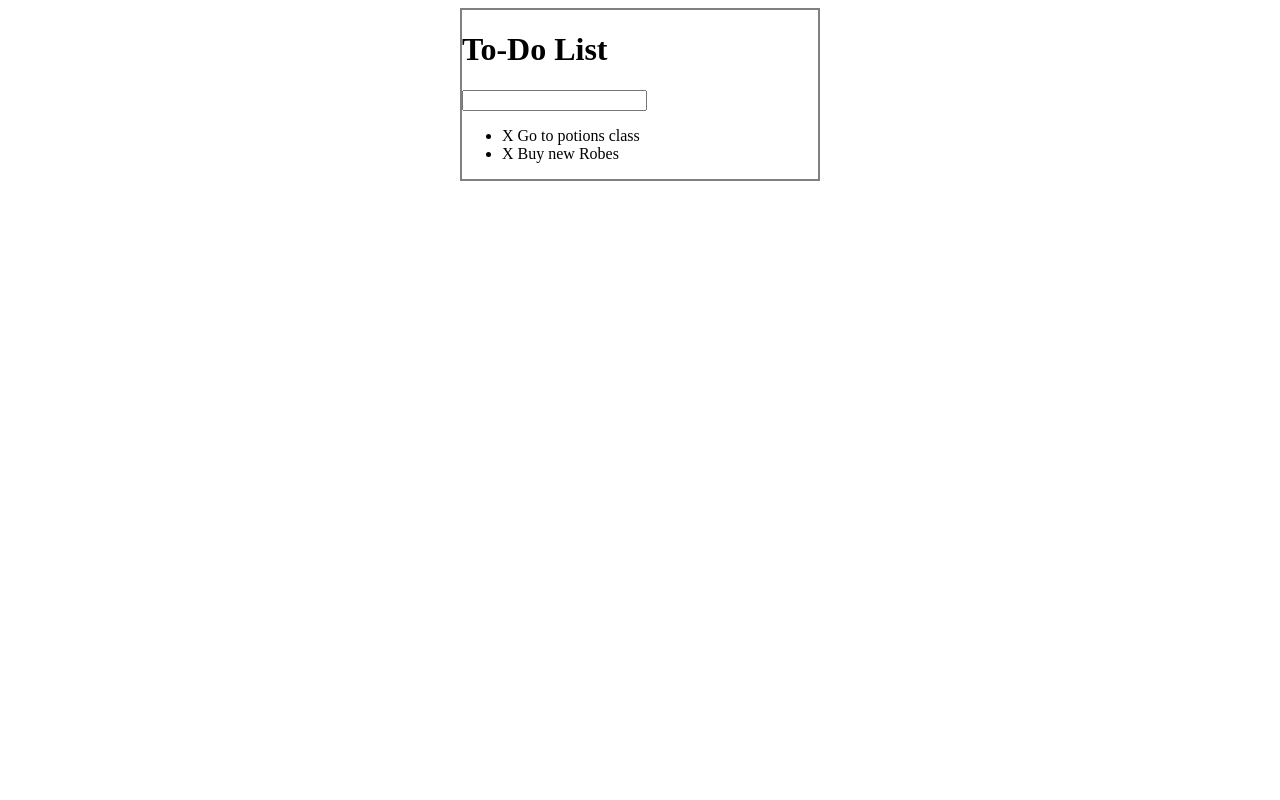
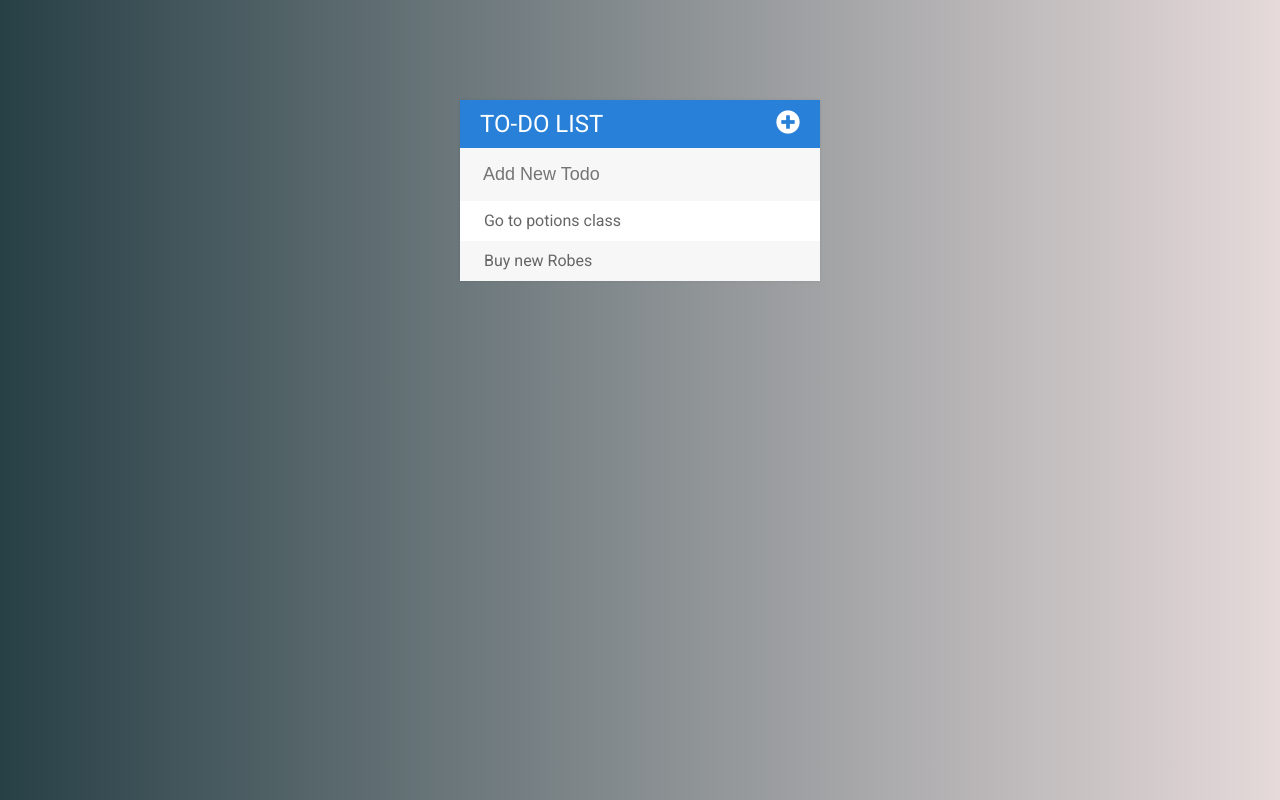
Before and after one commit to KeithBender/TodoList, a plain HTML site: page index.html in a window 1280 px wide. Drawn offline with Linux system fonts and the light colour scheme.

Commit message:
finished todo list

```diff
--- a/assets/css/todos.css
+++ b/assets/css/todos.css
@@ -1,14 +1,86 @@
 * {
     box-sizing: border-box;
+    margin: 0;
+    padding: 0;
 }
 
-#container {
-    border: 2px solid grey;
-    width: 360px;
-    margin: 0 auto;
+body {
+    font-family: 'Roboto', sans-serif;
+    background: #E6DADA;
+    /* fallback for old browsers */
+    background: -webkit-linear-gradient(to right, #274046, #E6DADA);
+    /* Chrome 10-25, Safari 5.1-6 */
+    background: linear-gradient(to right, #274046, #E6DADA);
+    /* W3C, IE 10+/ Edge, Firefox 16+, Chrome 26+, Opera 12+, Safari 7+ */
+
+}
+
+h1 {
+    text-transform: uppercase;
+    background: #2980d9;
+    color: white;
+    padding: 10px 20px;
+    font-size: 24px;
+    font-weight: normal;
+    display: flex;
+    justify-content: space-between;
+}
+
+ul {
+    list-style: none;
+}
+
+li {
+    background: #fff;
+    height: 40px;
+    line-height: 40px;
+    color: #666;
+}
+
+li:nth-child(2n) {
+    background: #f7f7f7;
+}
+
+li:hover span {
+    width: 40px;
+    opacity: 1.0;
+}
+
+input {
+    font-size: 18px;
+    background: #f7f7f7;
+    width: 100%;
+    padding: 13px 13px 13px 20px;
+    color: #2980d9;
+    border: 3px solid rgba(0, 0, 0, 0);
+}
+
+input:focus {
+    background: #fff;
+    border: 3px solid #2980d9;
+    outline: none;
+}
+
+span {
+    background: #e74c3c;
+    height: 40px;
+    margin-right: 20px;
+    text-align: center;
+    color: white;
+    width: 0;
+    opacity: 0;
+    display: inline-block;
+    transition: 0.2s linear;
 }
 
 .completed {
     color: gray;
     text-decoration: line-through;
 }
+
+#container {
+    box-shadow: 0 0 3px rgba(0, 0, 0, 0.1);
+    width: 360px;
+    margin: 100px auto;
+    background: #f7f7f7;
+}
--- a/assets/js/todos.js
+++ b/assets/js/todos.js
@@ -1,12 +1,24 @@
 //Check Off Specific Todos By Clicking
-$("li").click(function () {
+$("ul").on("click", "li", function () {
     $(this).toggleClass("completed");
 });
 
 //Click on x to delete todo
-$("span").click(function(event){
-    $(this).parent().fadeOut(500, function(){
+$("ul").on("click", "span", function (event) {
+    $(this).parent().fadeOut(500, function () {
         $(this).remove();
     });
     event.stopPropagation();
 });
+
+$("input[type='text']").keypress(function (event) {
+    if (event.which === 13) {
+        var todoText = $(this).val();
+        $(this).val("");
+        $("ul").append("<li><span><i class='fa fa-trash-alt'></i></span> " + todoText + "</li>")
+    }
+});
+
+$(".fa-plus-circle").click(function(){
+    $("input[type='text']").fadeToggle();
+});
--- a/index.html
+++ b/index.html
@@ -1,23 +1,28 @@
 <!DOCTYPE html>
 <html>
+
 <head>
     <meta charset="utf-8" />
     <meta http-equiv="X-UA-Compatible" content="IE=edge">
     <title>Todo List</title>
     <meta name="viewport" content="width=device-width, initial-scale=1">
     <link rel="stylesheet" type="text/css" href="assets/css/todos.css">
+    <link rel="stylesheet" href="https://use.fontawesome.com/releases/v5.3.1/css/all.css">
+    <link href="https://fonts.googleapis.com/css?family=Roboto:400,500,700" rel="stylesheet">
     <script type="text/javascript" src="assets/js/lib/jquery-3.3.1.min.js"></script>
 </head>
+
 <body>
     <div id="container">
-        <h1>To-Do List</h1>
-        <input type="text">
+        <h1>To-Do List <i class="fa fa-plus-circle"></i></h1>
+        <input type="text" placeholder="Add New Todo">
 
         <ul>
-            <li> <span>X</span> Go to potions class</li>
-            <li> <span>X</span> Buy new Robes</li>
+            <li> <span><i class="fa fa-trash-alt"></i></span> Go to potions class</li>
+            <li> <span><i class="fa fa-trash-alt"></i></span> Buy new Robes</li>
         </ul>
     </div>
     <script type="text/javascript" src="assets/js/todos.js"></script>
 </body>
+
 </html>
```
